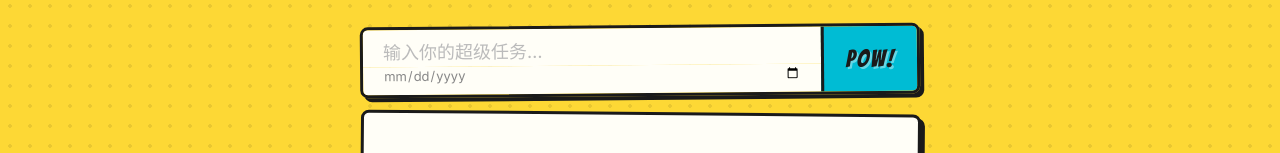
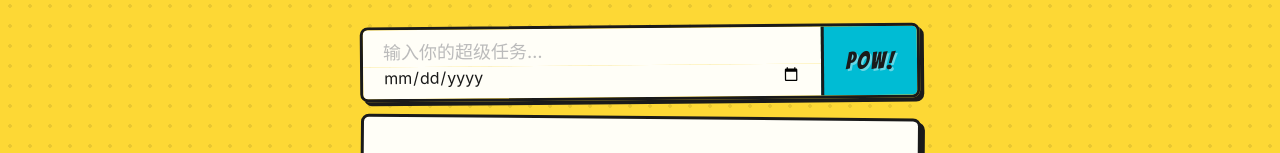
Before and after one commit to VoxLayer/todo-vue, a Vue app: page / in a window 1280 px wide. Shown: the part 164-317 px from the top of the page. Built offline with nearby package versions, Linux system fonts and the light colour scheme.

Commit message:
Fix date input invisible on iOS: remove -webkit-appearance:none

```diff
--- a/src/App.vue
+++ b/src/App.vue
@@ -418,13 +418,11 @@ load()
   border: none;
   outline: none;
   padding: 0 20px 10px;
-  font-size: 13px;
+  font-size: 16px;
   font-family: 'Inter', sans-serif;
   background: #fffef7;
-  color: #888;
-  -webkit-appearance: none;
-  appearance: none;
-  border-radius: 0;
+  color: #1a1a1a;
+  min-height: 32px;
 }
 
 .btn-add {
@@ -808,7 +806,7 @@ load()
 
   /* --- Input: 16px min prevents iOS auto-zoom --- */
   .input-row input[type="text"] { font-size: 16px; padding: 10px 14px 2px; }
-  .date-input { font-size: 16px; padding: 2px 14px 8px; color: #555; max-height: 40px; }
+  .date-input { padding: 2px 14px 8px; max-height: 40px; }
   .btn-add { padding: 0 14px; font-size: 20px; min-height: 60px; }
 
   /* --- Edit date --- */
```
